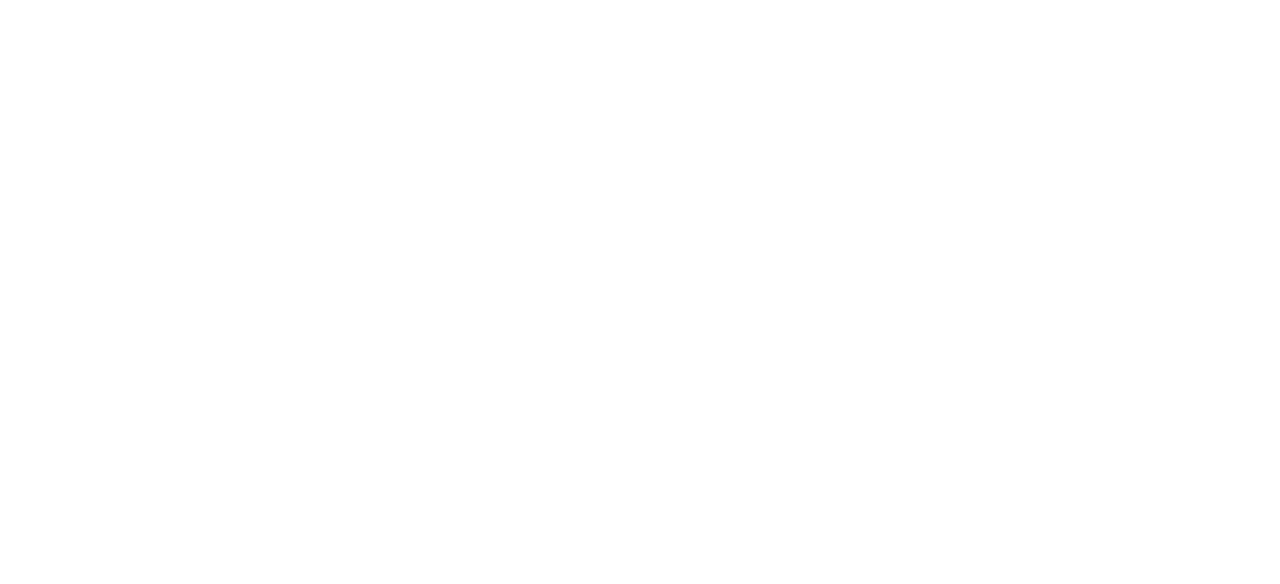
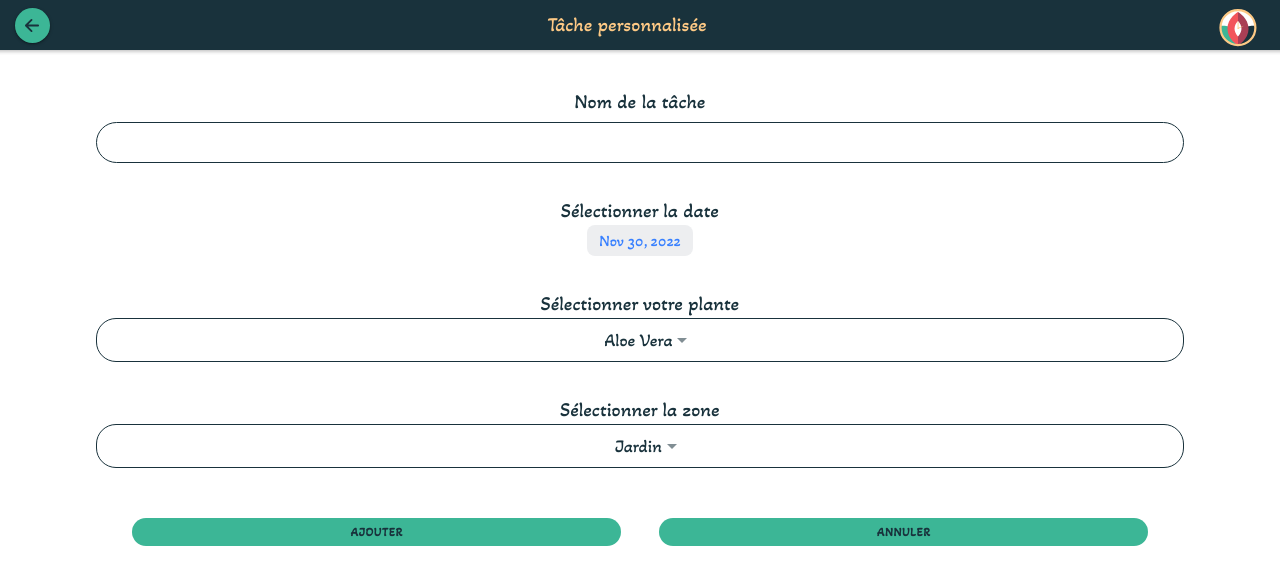
Before and after one commit to mds2022-m1/projets-plant-care, a React (Create React App) app in the folder plant-care/: page /personalized-task in a window 1280 px wide. Shown: the top 584 px of the page. Built offline with nearby package versions, Linux system fonts and the light colour scheme.

Commit message:
💄[STYLE]: finished personalizedTask page style

```diff
--- a/plant-care/src/App.tsx
+++ b/plant-care/src/App.tsx
@@ -30,6 +30,7 @@
 import PlantPage from './pages/plantPage/PlantPage';
 import Dashboard from './pages/dashboard/Dashboard';
 import LastPage from './pages/lastPage/LastPage';
+import PersonalizedTask from './pages/personalizedTask/PersonalizedTask';
 
 setupIonicReact();
 
@@ -58,6 +59,9 @@
           <Route path="/more">
             <LastPage />
           </Route>
+          <Route path="/personalized-task">
+            <PersonalizedTask />
+          </Route>
           <Route exact path="/">
             <Route
               exact
--- a/plant-care/src/components/fab/Fab.css
+++ b/plant-care/src/components/fab/Fab.css
@@ -11,9 +11,3 @@
     text-align: center;
     justify-content: center;
   }
-
-  ion-fab-button {
-    --box-shadow: 0px 1px 2px 0px rgba(0,0,0,.3), 0px 1px 3px 1px rgba(0,0,0,.15);
-    --color: black;
-    --width:100px;
-  }
--- /dev/null
+++ b/plant-care/src/components/fabReturn/FabReturn.css
@@ -0,0 +1,17 @@
+.font-style {
+    font-size: 65px;
+    margin-left: 7px;
+    color: var(--ion-color-gunmetal);
+    text-align: center;
+    justify-content: center;
+  }
+
+  ion-fab {
+    translate: 5px -7px;
+
+  }
+
+  .button-size {
+    width: 35px;
+    height: 35px;
+  }
--- /dev/null
+++ b/plant-care/src/components/fabReturn/FabReturn.jsx
@@ -0,0 +1,14 @@
+import { IonFab, IonFabButton, IonIcon } from '@ionic/react';
+import { arrowBack } from 'ionicons/icons';
+import './FabReturn.css'
+
+function FabReturn({link}) {
+  return (
+    <IonFab slot="fixed" vertical="top" horizontal="start" >
+      <IonFabButton color="mountain" href={link} className="button-size">
+        <IonIcon icon={arrowBack} className='font-style'></IonIcon>
+      </IonFabButton>
+    </IonFab>
+  );
+}
+export default FabReturn;
--- /dev/null
+++ b/plant-care/src/components/headerReturn/HeaderReturn.css
@@ -0,0 +1,6 @@
+.title {
+    color: var(--ion-color-gold);
+    font-size: 20px;
+    margin-top: 8px;
+    margin-left: 52px;
+}
--- /dev/null
+++ b/plant-care/src/components/headerReturn/HeaderReturn.jsx
@@ -0,0 +1,30 @@
+import { IonButton, IonHeader, IonToolbar } from '@ionic/react';
+import './HeaderReturn.css';
+
+import PlantCareLogo from "../logo/PlantCareLogo";
+import FabReturn from '../fabReturn/FabReturn';
+
+
+
+const HeaderReturn = ({pageToReturn, title}) => {
+
+  return (
+    <>
+      <IonHeader>
+        <IonToolbar color="gunmetal" className='container-header'>
+          <div className='container'>
+            <div>
+              <FabReturn link={pageToReturn} />
+            </div>
+            <span className='title'>{title}</span>
+            <div className="logo-place">
+              <IonButton href="/dashboard" fill="clear" className="button-logo">{PlantCareLogo(38)}</IonButton>
+            </div>
+          </div>
+        </IonToolbar>
+      </IonHeader>
+    </>
+  );
+};
+
+export default HeaderReturn;
--- a/plant-care/src/components/select/Select.jsx
+++ b/plant-care/src/components/select/Select.jsx
@@ -1,5 +1,4 @@
 import { IonSelect, IonSelectOption } from "@ionic/react";
-import React from "react";
 
 const Select = ({data, defaultValue, handleClick}) => {
     const option = () => {
@@ -11,7 +10,7 @@
     }
 
     return (
-        <IonSelect interface="popover" value={defaultValue}  onIonChange={handleClick} >
+        <IonSelect interface="popover" value={defaultValue} onIonChange={handleClick} >
             {option()}
         </IonSelect>
     );
--- a/plant-care/src/pages/dashboard/Dashboard.css
+++ b/plant-care/src/pages/dashboard/Dashboard.css
@@ -1,10 +1,6 @@
-  ion-select::part(placeholder),
-  ion-select::part(text) {
-    flex: 0 0 auto;
-    color: var(--ion-color-gunmetal);
-  }
 
-  ion-select {
+
+  .ion-select {
     display: flex;
     align-items: center;
     justify-content: center;
@@ -12,14 +8,11 @@
     background-color: var(--ion-color-mountain);
     height: 30px;
     border-radius: 20px;
-  }
-
-
-  ion-select::part(icon) {
     color: var(--ion-color-gunmetal);
     opacity: 1;
     margin-left: 10px;
   }
+
 
   ion-modal#calendar-modal {
     --width: fit-content;
--- a/plant-care/src/pages/dashboard/Dashboard.tsx
+++ b/plant-care/src/pages/dashboard/Dashboard.tsx
@@ -1,4 +1,4 @@
-import { IonButton, IonCard, IonContent, IonDatetime, IonHeader, IonIcon, IonItem, IonLabel, IonList, IonModal, IonPage, IonSelect, IonSelectOption, IonTitle, IonToolbar } from '@ionic/react';
+import { IonButton, IonContent, IonDatetime, IonIcon, IonModal, IonPage } from '@ionic/react';
 import Header from '../../components/header/Header';
 import Footer from '../../components/footer/Footer';
 import Fab from '../../components/fab/Fab';
@@ -24,9 +24,11 @@
     <IonPage>
       <Header />
       <IonContent>
-        <Fab link=""/>
+        <Fab link="/personalized-task"/>
         <div className='date-line'>
+          <div className="ion-select">
       <Select data={["Aujourd'hui", "Bientôt", "Ce mois-ci"]} defaultValue="Aujourd'hui" handleClick={(e: { target: { value: any; }; }) => console.log(e.target.value)}/>
+      </div>
       <IonButton fill="clear" id="open-calender" expand="block"><IonIcon icon={calendar} color="gunmetal"></IonIcon></IonButton>
       </div>
       {/*Open a modal when we click on the icon of the calendar */}
--- /dev/null
+++ b/plant-care/src/pages/personalizedTask/PersonalizedTask.css
@@ -0,0 +1,64 @@
+.custom-input {
+    width: 85%;
+    height: 40px;
+    border: 1.5px solid;
+    border-color: var(--ion-color-gunmetal);
+    border-radius: 30px;
+    padding: 12px 20px;
+    box-sizing: border-box;
+    margin-top: 6px;
+    margin-bottom: 16px;
+    resize: vertical;
+  }
+
+  .container-form {
+    display: flex;
+    justify-content: center;
+    align-items: center;
+    flex-direction: column;
+    padding-top: 20px;
+  }
+
+  .label-form {
+    padding-top: 20px;
+    padding-bottom: 2px;
+    font-size: 20px;
+    color: var(--ion-color-gunmetal);
+
+  }
+
+  .ion-select-form {
+    display: flex;
+    align-items: center;
+    justify-content: center;
+    width: 85%;
+    border-radius: 20px;
+    border: 1.5px solid;
+    border-color: var(--ion-color-gunmetal);
+    color: var(--ion-color-gunmetal);
+    font-size: 18px;
+    margin-bottom: 16px;
+  }
+
+  .container-button {
+    display: flex;
+    flex-direction: row;
+    justify-content: space-evenly;
+    width: 85%;
+    margin-top: 30px;
+  }
+
+  .button-form {
+    width: 45%;
+    height: 28px;
+    border-radius: 20px;
+    font-size: 12px;
+    color: var(--ion-color-gunmetal);
+    font-weight: bold;
+    background-color: var(--ion-color-mountain);
+  }
+
+  .ion-select-date-form {
+    background-color: white;
+    margin-bottom: 16px;
+  }
--- /dev/null
+++ b/plant-care/src/pages/personalizedTask/PersonalizedTask.jsx
@@ -0,0 +1,105 @@
+import { IonButton, IonContent, IonDatetime, IonDatetimeButton, IonInput, IonLabel, IonModal, IonPage } from '@ionic/react';
+import './PersonalizedTask.css';
+import HeaderReturn from '../../components/headerReturn/HeaderReturn';
+import Select from '../../components/select/Select';
+
+const PersonalizedTask = () => {
+
+  const getPlant = () => {
+    const plant = [
+      {
+        name: "Aloe Vera",
+        image: "https://www.lesjardinsdegaia.com/1210-large_default/aloe-vera.jpg",
+        id: 1
+      },
+      {
+        name: "Cacaoyer",
+        image: "https://www.lesjardinsdegaia.com/1210-large_default/aloe-vera.jpg",
+        id: 2
+      },
+    ]
+    return plant;
+  }
+
+  const arrayPlantName = () => {
+    const plant = getPlant();
+    const plantName = [];
+    plant.map((item) => {
+      plantName.push(item.name);
+    })
+    return plantName;
+  }
+
+  const firstPlantName = () => {
+    const plant = getPlant();
+    return plant[0].name;
+  }
+
+  const getZone = () => {
+    const zone = [
+      {
+        name: "Jardin",
+        id: 1
+      },
+      {
+        name: "Salon",
+        id: 2
+      },
+      {
+        name: "Bureau",
+        id: 3
+      },
+    ]
+
+    return zone;
+  }
+
+  const arrayZoneName = () => {
+    const zone = getZone();
+    const zoneName = [];
+    zone.map((item) => {
+      zoneName.push(item.name);
+    })
+    return zoneName;
+  }
+
+  const firstZoneName = () => {
+    const zone = getZone();
+    return zone[0].name;
+  }
+
+  const addTask = () => {
+    console.log("hey");
+  }
+
+  return (
+    <IonPage>
+      <HeaderReturn pageToReturn="/dashboard" title="Tâche personnalisée" />
+      <IonContent>
+        <div className='container-form'>
+          <IonLabel className='label-form'>Nom de la tâche</IonLabel>
+          <IonInput className='custom-input'></IonInput>
+          <IonLabel className='label-form'>Sélectionner la date</IonLabel>
+          <IonDatetimeButton datetime="datetime" className="ion-select-date-form" ></IonDatetimeButton>
+          <IonModal keepContentsMounted={true}>
+            <IonDatetime id="datetime" presentation="date"></IonDatetime>
+          </IonModal>
+          <IonLabel className='label-form'>Sélectionner votre plante</IonLabel>
+          <div className="ion-select-form">
+            <Select data={arrayPlantName()} defaultValue={firstPlantName()} handleClick={(e) => console.log(e.target.value)} />
+          </div>
+          <IonLabel className='label-form'>Sélectionner la zone</IonLabel>
+          <div className="ion-select-form">
+            <Select data={arrayZoneName()} defaultValue={firstZoneName()} handleClick={(e) => console.log(e.target.value)} />
+          </div>
+          <div className='container-button'>
+            <IonButton className='button-form' expand="block" fill="clear" href='/dashboard' onClick={() => addTask()}>Ajouter</IonButton>
+            <IonButton className='button-form' expand="block" fill="clear" href='/dashboard'>Annuler</IonButton>
+          </div>
+        </div>
+      </IonContent>
+    </IonPage>
+  );
+};
+
+export default PersonalizedTask;
```
